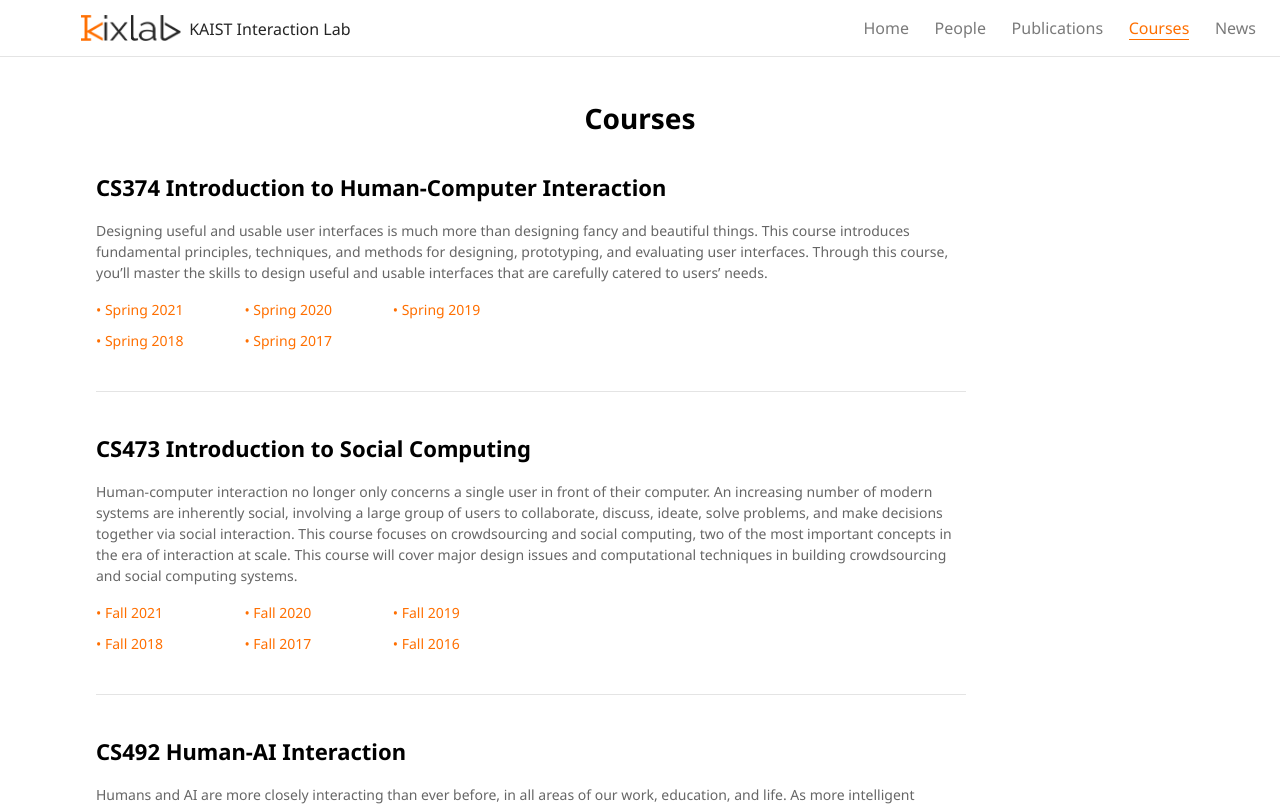
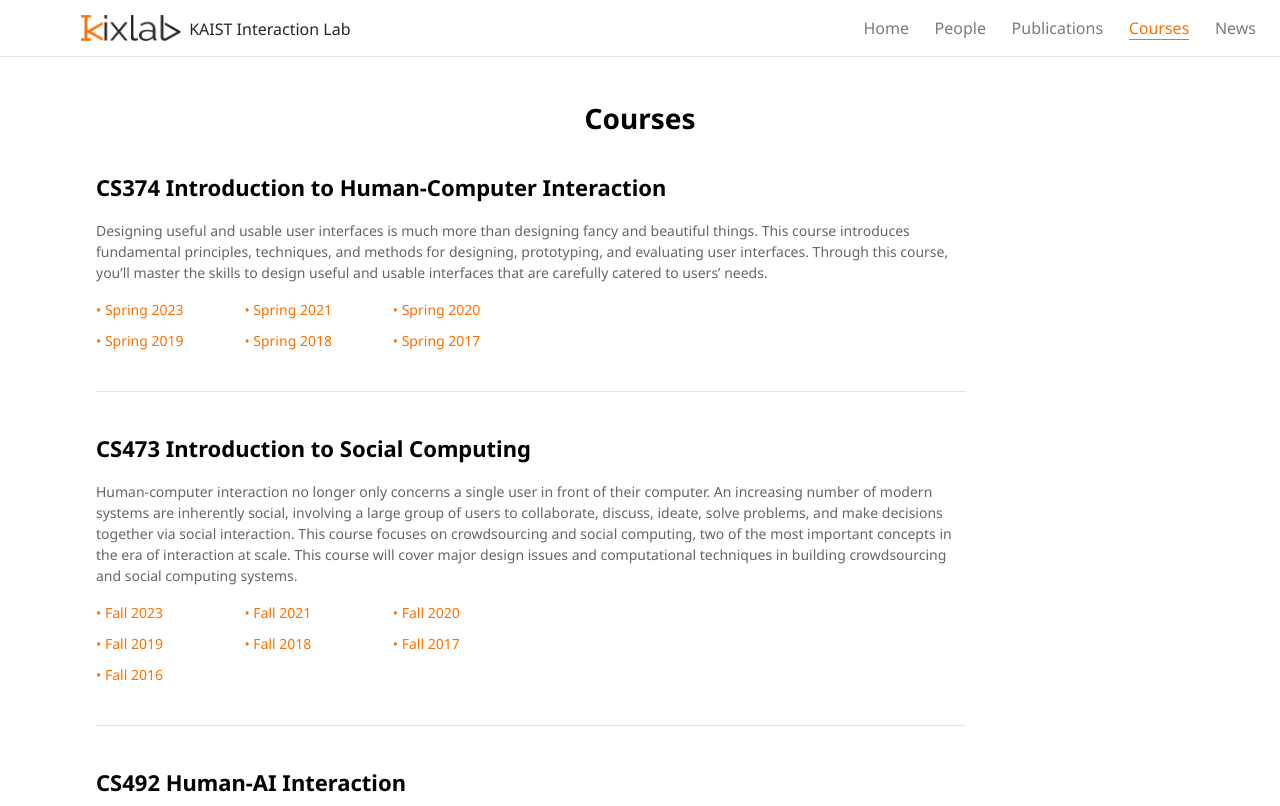
Before and after one commit to uhcsed/uhcsed.github.io, a Next.js app: page /courses in a window 1280 px wide. Shown: the top 806 px of the page. Built offline with nearby package versions, Linux system fonts and the light colour scheme.

Commit message:
added 2023 classes

```diff
--- a/src/data/courses.ts
+++ b/src/data/courses.ts
@@ -23,6 +23,7 @@ export const COURSES: Course[] = [
       'Designing useful and usable user interfaces is much more than designing fancy and beautiful things. This course introduces fundamental principles, techniques, and methods for designing, prototyping, and evaluating user interfaces. Through this course, you’ll master the skills to design useful and usable interfaces that are carefully catered to users’ needs.',
     url: 'https://kixlab.org/courses/hci/',
     editions: [
+      { semester: 'Spring 2023', url: 'https://kixlab.org/courses/cs374-spring-2023/' },
       { semester: 'Spring 2021', url: 'https://kixlab.org/courses/cs374-spring-2021/' },
       { semester: 'Spring 2020', url: 'https://kixlab.org/courses/cs374-spring-2020/' },
       { semester: 'Spring 2019', url: 'https://kixlab.org/courses/cs374-spring-2019/' },
@@ -39,6 +40,7 @@ export const COURSES: Course[] = [
       'Human-computer interaction no longer only concerns a single user in front of their computer. An increasing number of modern systems are inherently social, involving a large group of users to collaborate, discuss, ideate, solve problems, and make decisions together via social interaction. This course focuses on crowdsourcing and social computing, two of the most important concepts in the era of interaction at scale. This course will cover major design issues and computational techniques in building crowdsourcing and social computing systems.',
     url: 'https://kixlab.org/courses/hci/',
     editions: [
+      { semester: 'Fall 2023', url: 'https://kixlab.org/courses/cs473-fall-2023/' },
       { semester: 'Fall 2021', url: 'https://kixlab.org/courses/cs473-fall-2021/' },
       { semester: 'Fall 2020', url: 'https://kixlab.org/courses/cs473-fall-2020/' },
       { semester: 'Fall 2019', url: 'https://kixlab.org/courses/cs473-fall-2019/' },
@@ -56,6 +58,7 @@ export const COURSES: Course[] = [
       'Humans and AI are more closely interacting than ever before, in all areas of our work, education, and life. As more intelligent machines are entering our lives, their accuracy and performance are not the only important factor that matters. As designers of such technology, we have to carefully consider the user experience of AI in order for AI to be of practical value. In this course, we will explore various dimensions of human-AI interaction, including ethics, explainability, design process involving AI, visualization, human-AI collaboration, recommender systems, and a few notable application areas.',
     url: 'https://kixlab.org/courses/hci/',
     editions: [
+      { semester: 'Fall 2023', url: 'https://kixlab.org/courses/cs492-fall-2023/' },
       { semester: 'Spring 2021', url: 'https://human-ai.kixlab.org/' },
       { semester: 'Fall 2020', url: 'https://www.kixlab.org/courses/cs492-fall-2020/' },
     ],
```
